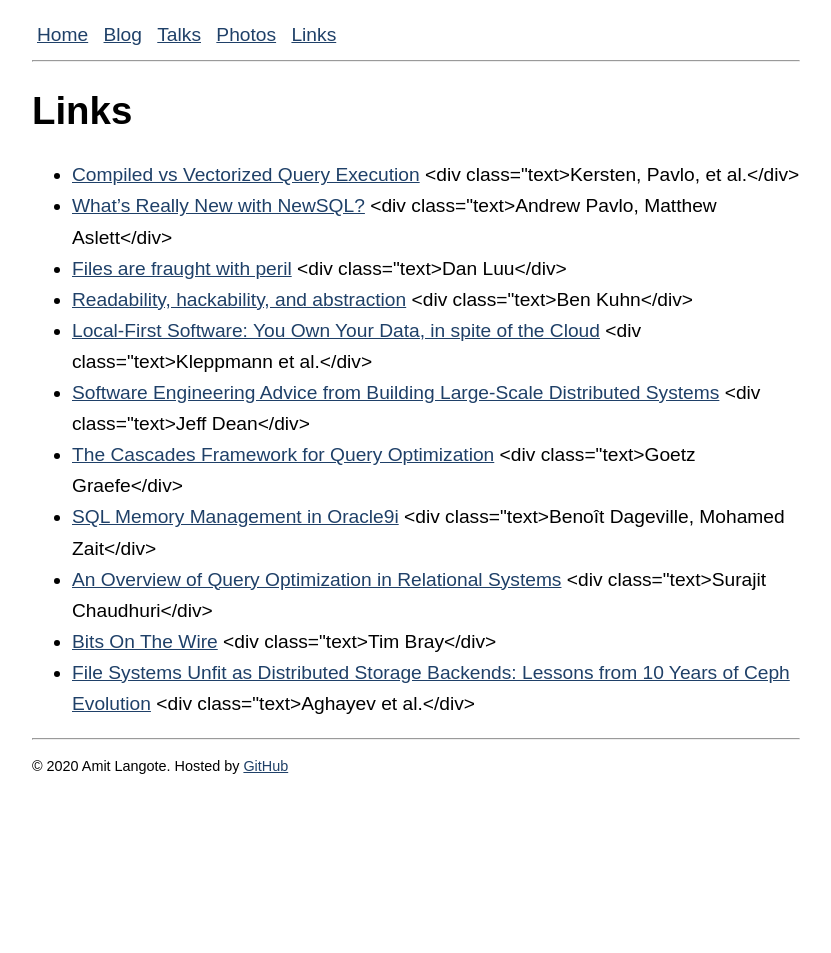
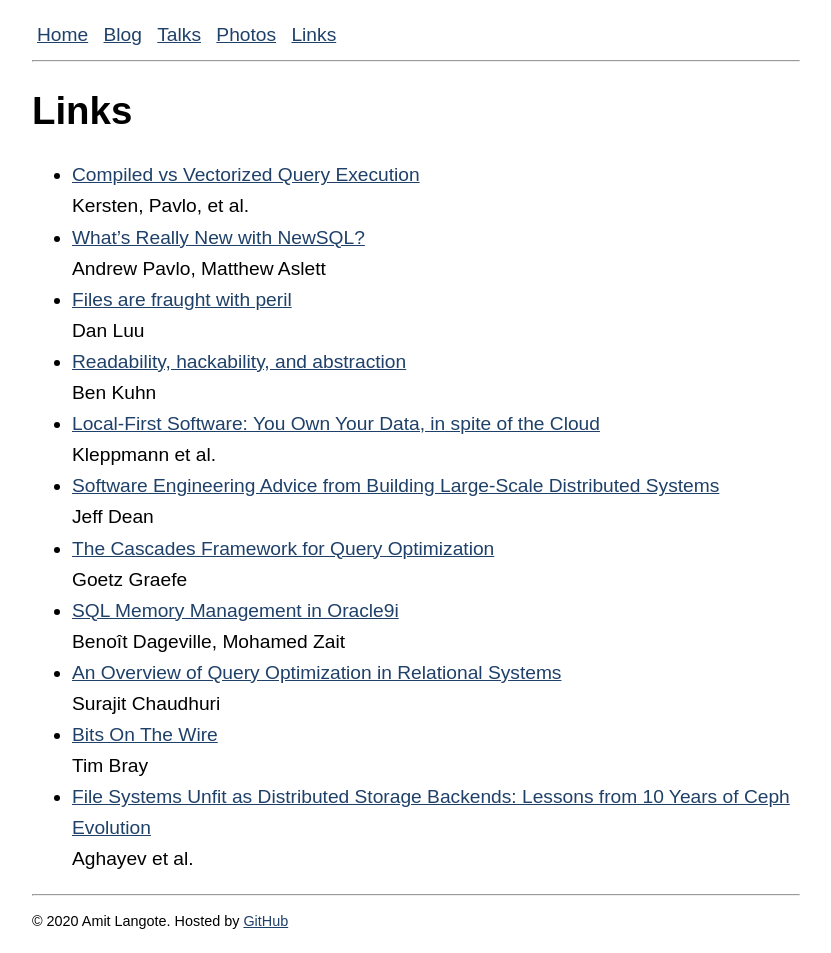
Before and after one commit to amitlan/website, a Jekyll site: the page built from bookmarks/index.md, in a window 1280 px wide. Shown: the whole page, without its empty margins (224-1055 px from the left). Built offline with Jekyll 4.4.1, drawn with Linux system fonts in a browser that asks for light colours; before the commit the page ends 900 px from its top, so only the background shows below that.

Commit message:
markup glitch

```diff
--- a/bookmarks/index.md
+++ b/bookmarks/index.md
@@ -6,7 +6,7 @@ title: Links
   {% for post in site.tags["links"] %}
     <li>
       <a href="{{ post.external_url }}">{{ post.title }}</a>
-      <div class="text>{{ post.description }}</div>
+      <div class="text">{{ post.description }}</div>
     </li>
   {% endfor %}
 </ul>
```
